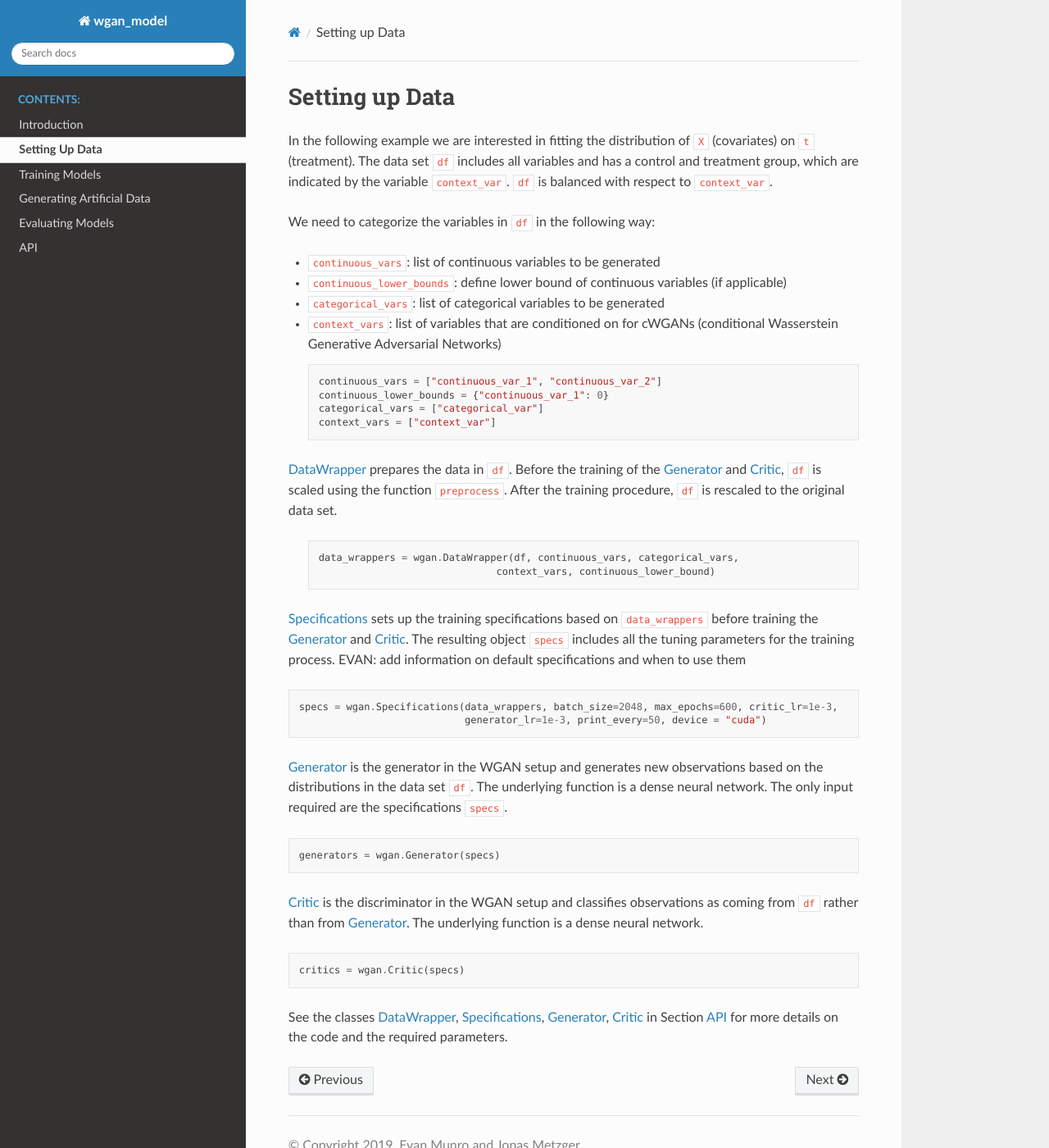
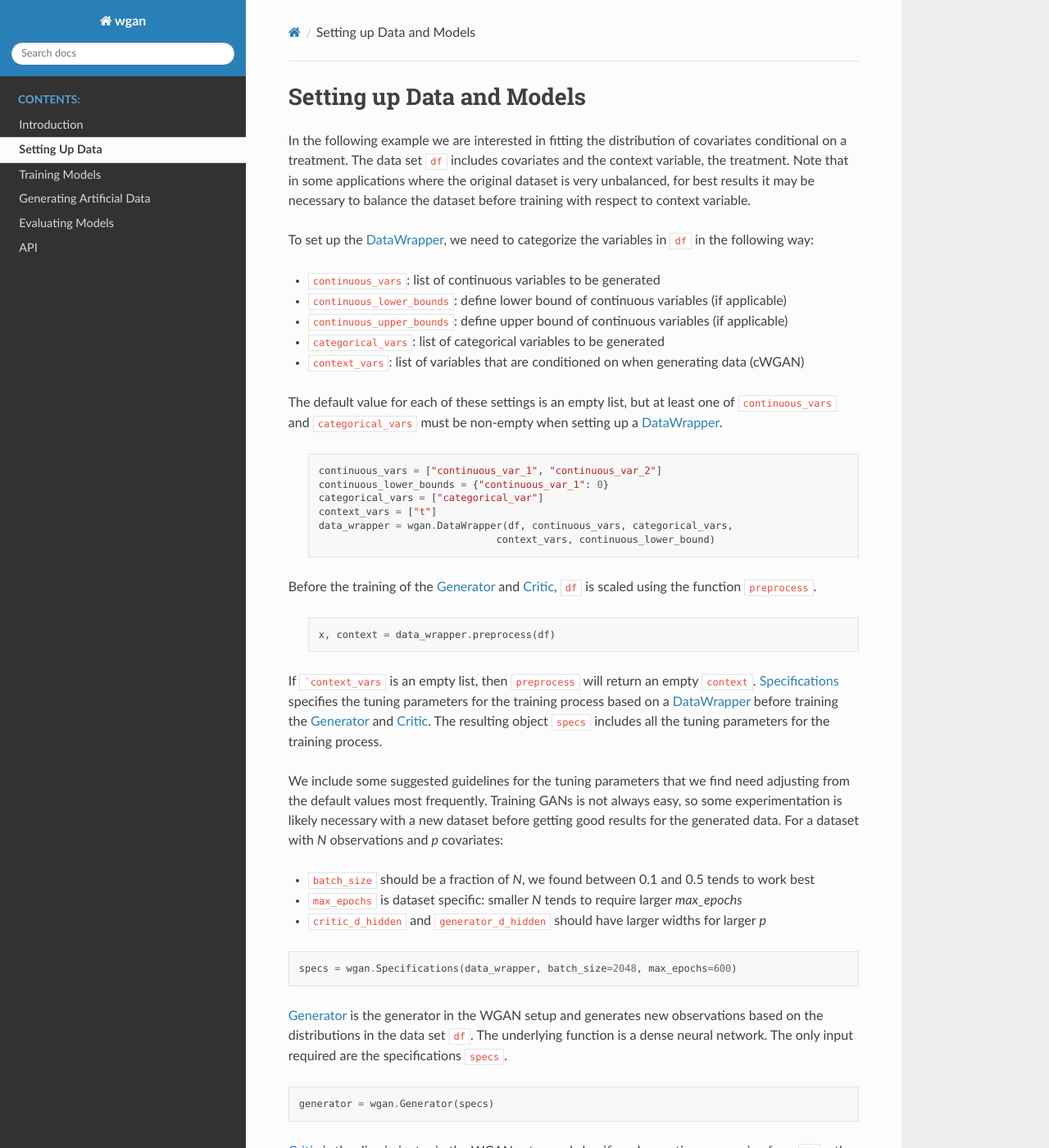
Before and after one commit to gsbDBI/ds-wgan, a Sphinx documentation site: the page built from docs/source/data.rst, in a window 1280 px wide and 1400 px high. Shown: the whole window at 82% size. Built offline with Sphinx 7.4.7 and the Read the Docs theme 2.0.0, drawn with Linux system fonts in a browser that asks for light colours; some of the changed text lies outside the part shown.

Commit message:
writing edits

````diff
--- a/docs/source/conf.py
+++ b/docs/source/conf.py
@@ -17,7 +17,7 @@ sys.path.insert(0, os.path.abspath('../..'))
 
 # -- Project information -----------------------------------------------------
 
-project = 'wgan_model'
+project = 'wgan'
 copyright = '2019, Evan Munro and Jonas Metzger'
 author = 'Evan Munro and Jonas Metzger'
 
--- a/docs/source/data.rst
+++ b/docs/source/data.rst
@@ -1,52 +1,68 @@
 .. _section_data:
 
-Setting up Data
-===============
+Setting up Data and Models
+==========================
 
-In the following example we are interested in fitting the distribution of ``X`` (covariates) on ``t`` (treatment). The data set ``df`` includes all variables and has a control and treatment group, which are indicated by the variable ``context_var``. ``df`` is balanced with respect to ``context_var``.
+In the following example we are interested in fitting the distribution of covariates conditional on a treatment.
+The data set ``df`` includes covariates and the context variable, the treatment. Note that in some applications
+where the original dataset is very unbalanced, for best results it may be necessary to balance the dataset
+before training with respect to context variable.
 
-We need to categorize the variables in ``df`` in the following way:
+To set up the :ref:`data_wrapper`, we need to categorize the variables in ``df`` in the following way:
 
 + ``continuous_vars``: list of continuous variables to be generated
 + ``continuous_lower_bounds``: define lower bound of continuous variables (if applicable)
++ ``continuous_upper_bounds``: define upper bound of continuous variables (if applicable)
 + ``categorical_vars``: list of categorical variables to be generated
-+ ``context_vars``: list of variables that are conditioned on for cWGANs (conditional Wasserstein Generative Adversarial Networks)
++ ``context_vars``: list of variables that are conditioned on when generating data (cWGAN)
 
+The default value for each of these settings is an empty list, but at least one of ``continuous_vars``
+and ``categorical_vars`` must be non-empty when setting up a :ref:`data_wrapper`.
 
   .. code-block:: python
 
     continuous_vars = ["continuous_var_1", "continuous_var_2"]
     continuous_lower_bounds = {"continuous_var_1": 0}
     categorical_vars = ["categorical_var"]
-    context_vars = ["context_var"]
+    context_vars = ["t"]
+    data_wrapper = wgan.DataWrapper(df, continuous_vars, categorical_vars,
+                                  context_vars, continuous_lower_bound)
 
-:ref:`data_wrapper` prepares the data in ``df``. Before the training of the :ref:`generator` and :ref:`critic`, ``df`` is scaled using the function ``preprocess``. After the training procedure, ``df`` is rescaled to the original data set.
+Before the training of the :ref:`generator` and :ref:`critic`, ``df`` is scaled using the function ``preprocess``.
 
   .. code-block:: python
 
-    data_wrappers = wgan.DataWrapper(df, continuous_vars, categorical_vars,
-                                  context_vars, continuous_lower_bound)
+    x, context = data_wrapper.preprocess(df)
 
+If ```context_vars`` is an empty list, then ``preprocess`` will return an empty ``context``.
+:ref:`specifications` specifies the tuning parameters for the training process based on a :ref:`data_wrapper`
+before training the :ref:`generator` and :ref:`critic`.
+The resulting object ``specs`` includes all the tuning parameters for the training process.
 
-:ref:`specifications` sets up the training specifications based on ``data_wrappers`` before training the :ref:`generator` and :ref:`critic`. The resulting object ``specs`` includes all the tuning parameters for the training process.
-EVAN: add information on default specifications and when to use them
+We include some suggested guidelines for the tuning parameters that we find need adjusting from the default values most frequently.
+Training GANs is not always easy, so some experimentation is likely necessary with a new dataset before getting good results for the generated data. For a dataset
+with `N` observations and `p` covariates:
+
++ ``batch_size`` should be a fraction of `N`, we found between 0.1 and 0.5 tends to work best
++ ``max_epochs`` is dataset specific: smaller `N` tends to require larger `max_epochs`
++ ``critic_d_hidden`` and ``generator_d_hidden`` should have larger widths for larger `p`
 
 .. code-block:: python
 
-    specs = wgan.Specifications(data_wrappers, batch_size=2048, max_epochs=600, critic_lr=1e-3,
-                                generator_lr=1e-3, print_every=50, device = "cuda")
+    specs = wgan.Specifications(data_wrapper, batch_size=2048, max_epochs=600)
 
 :ref:`generator` is the generator in the WGAN setup and generates new observations based on the distributions in the data set ``df``. The underlying function is a dense neural network. The only input required are the specifications ``specs``.
 
 .. code-block:: python
 
-    generators = wgan.Generator(specs)
+    generator = wgan.Generator(specs)
 
 :ref:`critic` is the discriminator in the WGAN setup and classifies observations as coming from ``df`` rather than from :ref:`generator`. The underlying function is a dense neural network.
 
 .. code-block:: python
 
-    critics = wgan.Critic(specs)
+    critic = wgan.Critic(specs)
 
 
-See the classes :ref:`data_wrapper`, :ref:`specifications`, :ref:`generator`, :ref:`critic` in Section :ref:`section_api` for more details on the code and the required parameters.
+See the classes :ref:`data_wrapper`, :ref:`specifications`, :ref:`generator`, :ref:`critic` in the :ref:`section_api` for more details, including
+additional tuning parameters for advanced users.
````
Also changed, not shown: docs/source/evaluate.rst (+7 -4 lines), docs/source/gendata.rst (+7 -6 lines), docs/source/intro.rst (+18 -15 lines), docs/source/train.rst (+3 -8 lines).
